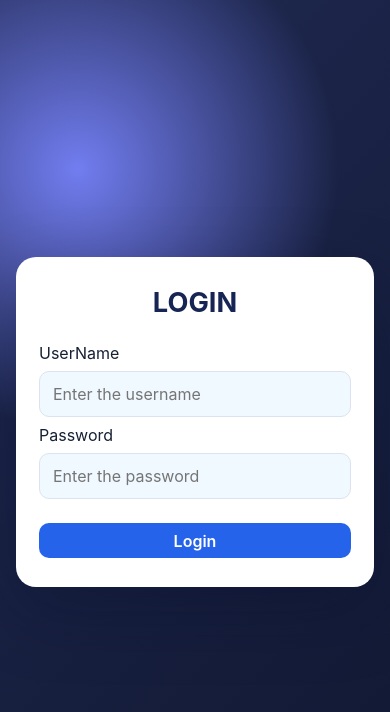
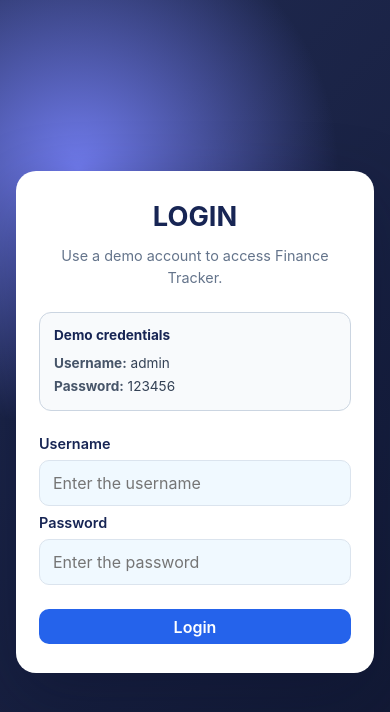
Before and after one commit to Reshma2001/FinanceTracker, a React (Vite) app: page / in a window 390 px wide. Shown: the top 712 px of the page. Built offline with nearby package versions, Linux system fonts and the light colour scheme.

Commit message:
update the login crediential shown for the demos without register.

```diff
--- a/data/userData.js
+++ b/data/userData.js
@@ -1,8 +1,4 @@
 export default [
-    {
-        userName: "reshma",
-        password: "resh_20"
-    },
     {
         userName: "admin",
         password: "123456"
--- a/src/pages/Login.css
+++ b/src/pages/Login.css
@@ -24,7 +24,7 @@
 
 .loginLbl {
     margin: 0;
-    color: var(--ink);
+    color: #172554;
     font-size: 2rem;
     font-weight: 700;
     text-align: center;
@@ -45,7 +45,7 @@
 
     .nameContainer label,
     .pwdContainer label {
-        color: var(--ink);
+        color: #172554;
         font-size: 0.9rem;
         font-weight: 600;
     }
@@ -60,6 +60,7 @@
         outline: none;
         transition: border-color 0.2s ease, box-shadow 0.2s ease;
         box-sizing: border-box;
+        background: #f0f9ff !important;
     }
 
         .nameContainer input:focus,
@@ -89,6 +90,53 @@
         transform: translateY(0);
     }
 
+.loginSubtitle {
+    margin-top: -12px;
+    color: #64748b;
+    font-size: 0.9rem;
+    line-height: 1.5;
+    text-align: center;
+}
+
+.demoCredentials {
+    display: flex;
+    flex-direction: column;
+    gap: 10px;
+    padding: 14px;
+    border: 1px solid #cbd5e1;
+    border-radius: 12px;
+    background: #f8fafc;
+    color: #334155;
+    font-size: 0.85rem;
+}
+
+.demoCredentialsTitle {
+    color: #172554;
+    font-weight: 700;
+}
+
+.demoCredentialRow {
+    display: flex;
+    flex-wrap: wrap;
+    justify-content: space-between;
+    gap: 6px 16px;
+    line-height: 1.5;
+}
+
+.demoCredentialRow strong {
+    color: #475569;
+}
+
+.loginError {
+    padding: 10px 12px;
+    border: 1px solid #fecaca;
+    border-radius: 8px;
+    background: #fef2f2;
+    color: #b91c1c;
+    font-size: 0.85rem;
+    line-height: 1.4;
+}
+
 @media (max-width: 480px) {
     .loginContainer {
         padding: 16px;
@@ -101,4 +149,9 @@
     .loginLbl {
         font-size: 1.7rem;
     }
+
+    .demoCredentialRow {
+        flex-direction: column;
+        gap: 2px;
+    }
 }
--- a/src/pages/Login.jsx
+++ b/src/pages/Login.jsx
@@ -1,51 +1,111 @@
+import { useState } from "react";
 import { useNavigate } from "react-router-dom";
-import { useState } from "react";
-import "./Login.css"
+import "./Login.css";
 import userData from "../../data/userData";
 import { useAuth } from "../context/useAuth.jsx";
 
 export default function Login() {
     const navigate = useNavigate();
     const { login } = useAuth();
+
     const [username, setUsername] = useState("");
     const [password, setPassword] = useState("");
+    const [errorMessage, setErrorMessage] = useState("");
 
-    const handleLogin = (e) => {
-        e.preventDefault();
+    function handleLogin(event) {
+        event.preventDefault();
 
-        const user = userData.find((item) =>
-                item.userName === username &&
+        const user = userData.find(
+            (item) =>
+                item.userName === username.trim() &&
                 item.password === password
         );
 
-        if (user) {
-            login({
-                userName: user.userName,
-            })
+        if (!user) {
+            setErrorMessage(
+                "Invalid credentials. Use one of the demo accounts below."
+            );
+            return;
         }
 
-        const isValidUser = !!user;
+        login({
+            userName: user.userName,
+        });
 
-        if (isValidUser)
-            navigate("/dashboard", { replace: true });
-    };
+        navigate("/dashboard", { replace: true });
+    }
 
     return (
         <main className="loginContainer">
-            <div className="loginContent">
+            <form className="loginContent" onSubmit={handleLogin}>
                 <div className="loginLbl">LOGIN</div>
+
+                <div className="loginSubtitle">
+                    Use a demo account to access Finance Tracker.
+                </div>
+
+                <div className="demoCredentials" aria-label="Demo credentials">
+                    <div className="demoCredentialsTitle">
+                        Demo credentials
+                    </div>
+
+                    {userData.map((user) => (
+                        <div
+                            className="demoCredentialRow"
+                            key={user.userName}
+                        >
+                            <span>
+                                <strong>Username:</strong> {user.userName}
+                            </span>
+                            <span>
+                                <strong>Password:</strong> {user.password}
+                            </span>
+                        </div>
+                    ))}
+                </div>
+
                 <div className="inputContainer">
                     <div className="nameContainer">
-                        <div htmlFor="username">UserName</div>
-                        <input type="text" onChange={(e) => setUsername(e.target.value)} id="username" placeholder="Enter the username" />
+                        <label htmlFor="username">Username</label>
+                        <input
+                            id="username"
+                            type="text"
+                            placeholder="Enter the username"
+                            value={username}
+                            onChange={(event) => {
+                                setUsername(event.target.value);
+                                setErrorMessage("");
+                            }}
+                            autoComplete="username"
+                            required
+                        />
                     </div>
+
                     <div className="pwdContainer">
-                        <div htmlFor="password">Password</div>
-                        <input type="password" onChange={(e) => setPassword(e.target.value)} id="password" placeholder="Enter the password" />
+                        <label htmlFor="password">Password</label>
+                        <input
+                            id="password"
+                            type="password"
+                            placeholder="Enter the password"
+                            value={password}
+                            onChange={(event) => {
+                                setPassword(event.target.value);
+                                setErrorMessage("");
+                            }}
+                            autoComplete="current-password"
+                            required
+                        />
                     </div>
                 </div>
-                <button className="" onClick={handleLogin}>Login</button>
-            </div>
+
+                {errorMessage && (
+                    <div className="loginError" role="alert">
+                        {errorMessage}
+                    </div>
+                )}
+
+                <button type="submit">Login</button>
+            </form>
         </main>
-    )
+    );
 }
```
Also changed, not shown: 1 other file (tests, documents, lock files or other folders).
